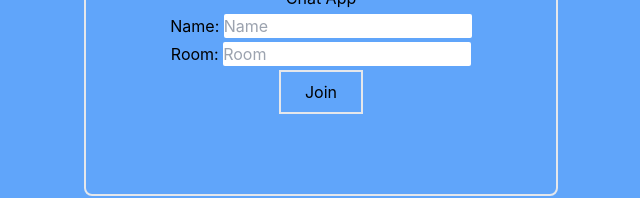
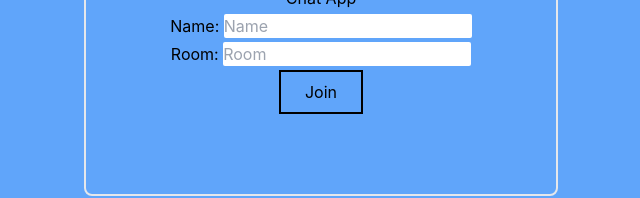
Before and after one commit to Kyokatarz/react-socket-chat-app, a React (Create React App) app in the folder client/: page / in a window 1280 px wide. Shown: the part 350-548 px from the top of the page, without its empty margins (319-959 px from the left). Built offline with nearby package versions, Linux system fonts and the light colour scheme.

Commit message:
more props for button

```diff
--- a/client/src/components/Button/index.tsx
+++ b/client/src/components/Button/index.tsx
@@ -5,10 +5,21 @@ type Props = {
   label: string
   size?: 'sm' | 'md' | 'lg'
   onClick?: (p: any) => void
-  color?: string
+  backgroundColor?: string
+  color?: 'black' | 'white'
+  textColor?: 'black' | 'white'
+  customProps?: string
 }
 
-const Button = ({ label, onClick, size = 'md', color }: Props) => {
+const Button = ({
+  label,
+  onClick,
+  size = 'md',
+  backgroundColor,
+  color = 'black',
+  textColor = 'black',
+  customProps,
+}: Props) => {
   let buttonSize
 
   switch (size) {
@@ -31,11 +42,17 @@ const Button = ({ label, onClick, size = 'md', color }: Props) => {
       buttonSize = 'px-6 py-2'
   }
 
-  const buttonClass = clsx('border-2', buttonSize, `bg-${color}`)
-
   return (
-    <button className={buttonClass} onClick={onClick}>
-      {label}
+    <button
+      className={clsx(
+        `border-2 border-${color}`,
+        buttonSize,
+        `bg-${backgroundColor}`,
+        customProps
+      )}
+      onClick={onClick}
+    >
+      <span className={`text-${textColor}`}>{label}</span>
     </button>
   )
 }
```
